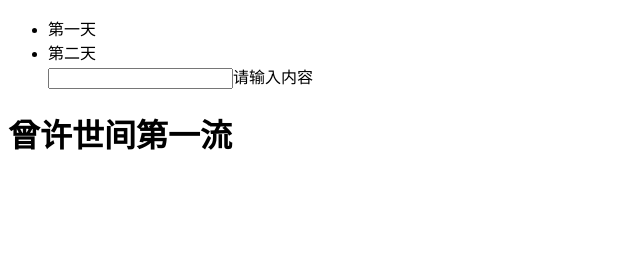
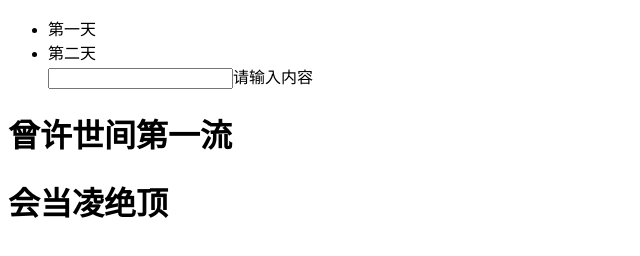
Before and after one commit to heisgenius/forgit, a plain HTML site: page index.html in a window 1280 px wide. Shown: the whole page, without its empty margins (0-640 px from the left). Drawn offline with Linux system fonts and the light colour scheme.

Commit message:
dev branch

```diff
--- a/index.html
+++ b/index.html
@@ -12,4 +12,6 @@
 	</ul>
 </body>
 <h1>曾许世间第一流</h1>
+<h1>会当凌绝顶</h1>
+
 </html>
```
